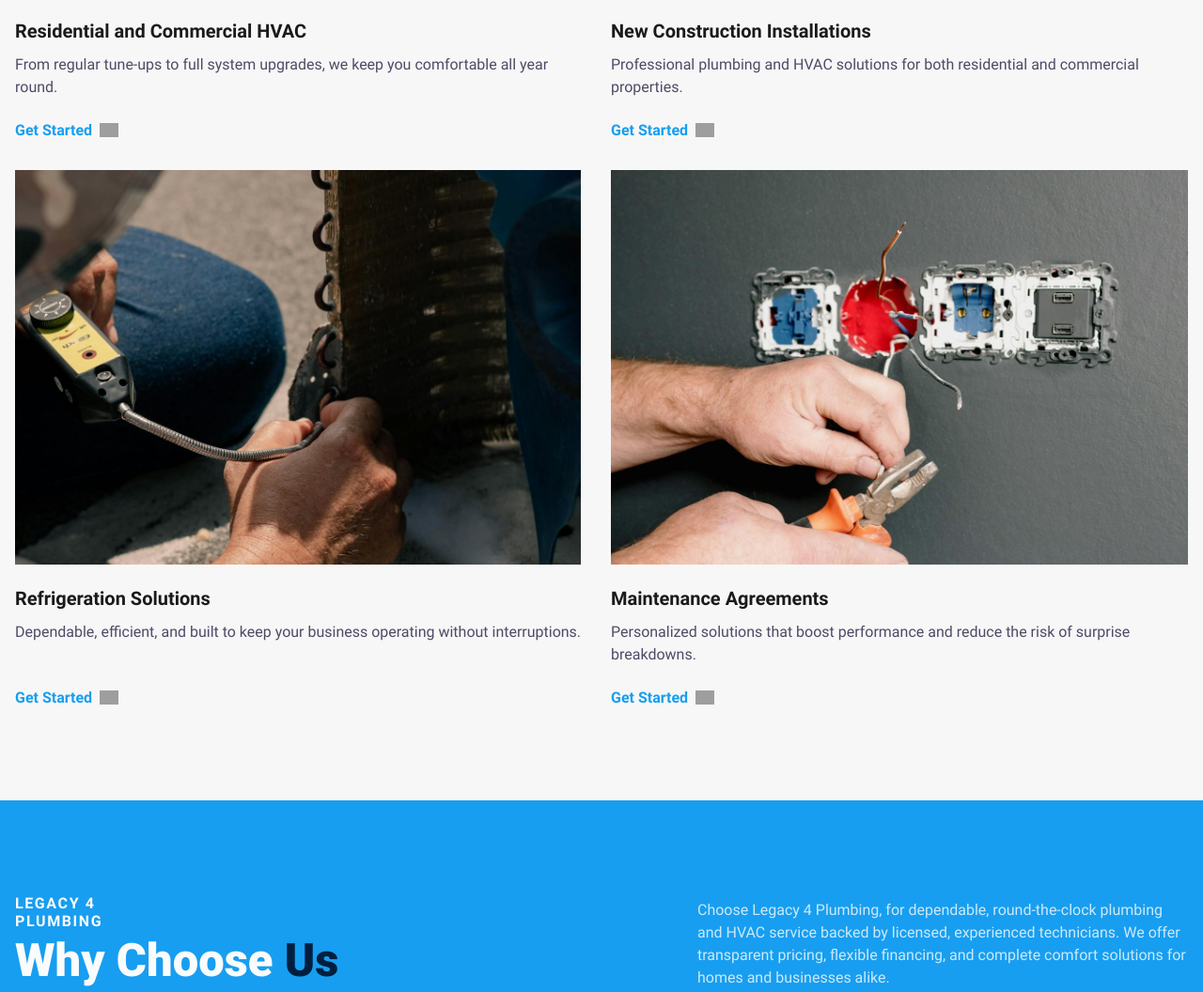
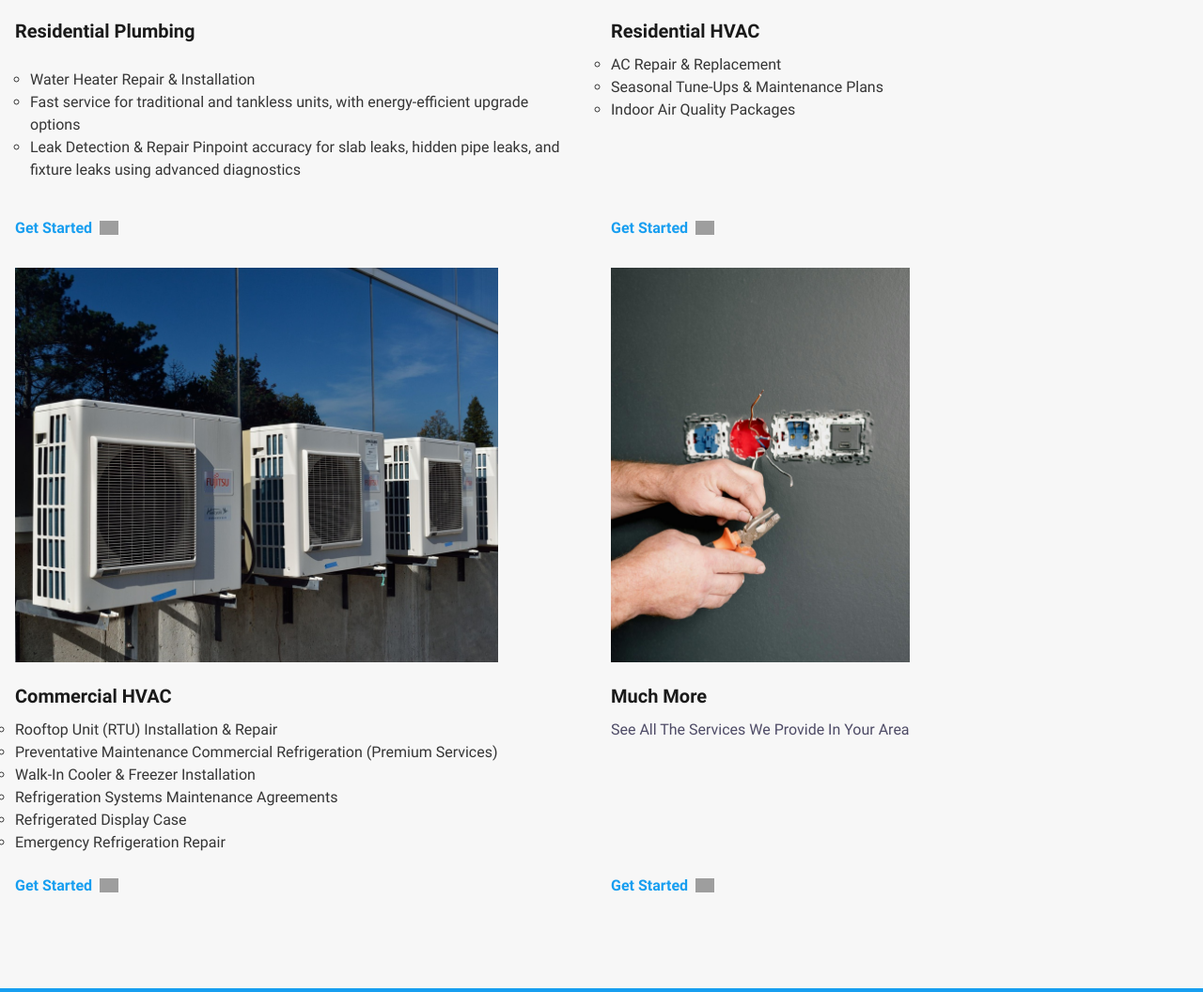
Before and after one commit to betterwebsite/legacy4plumbing, an Eleventy site: page src/index.html in a window 1280 px wide. Shown: the part 2811-3867 px from the top of the page at 94% size. Built offline with nearby package versions, Linux system fonts and the light colour scheme; Eleventy itself is replaced by a stand-in of ours; files that its build step writes are made by us from their sources; grey boxes are pictures that could not be loaded; a script that the page names is missing; what @codestitchofficial/eleventy-plugin-sharp-images would draw is missing.

Commit message:
services update
Jordan Babb

```diff
--- a/src/index.html
+++ b/src/index.html
@@ -289,33 +289,18 @@ eleventyNavigation:
                 <a href="/contact" class="cs-link">
                     <picture class="cs-picture">
                         <!--Mobile Image-->
-                        <source media="(max-width: 600px)" srcset="/assets/images/air-conditioner.jpg">
-                        <!--Tablet and above Image-->
-                        <source media="(min-width: 601px)" srcset="/assets/images/air-conditioner.jpg">
-                        <img loading="lazy" decoding="async" src="/assets/images/air-conditioner.jpg" alt="room" width="413" height="420">
-                    </picture>
-                    <h3 class="cs-h3">Residential and Commercial HVAC</h3>
-                    <p class="cs-item-text">
-                        From regular tune-ups to full system upgrades, we keep you comfortable all year round.
-                    </p>
-                    <span class="cs-fake-link">
-                        Get Started
-                        <img class="cs-icon" src="https://csimg.nyc3.cdn.digitaloceanspaces.com/Images/Icons/gold-chevron-right.svg" alt="" width="20" height="20" loading="lazy" decoding="async" aria-hidden="true">
-                    </span>
-                </a>
-            </li>
-            <li class="cs-item">
-                <a href="/contact" class="cs-link">
-                    <picture class="cs-picture">
-                        <!--Mobile Image-->
                         <source media="(max-width: 600px)" srcset="/assets/images/new-construction.jpg">
                         <!--Tablet and above Image-->
                         <source media="(min-width: 601px)" srcset="/assets/images/new-construction.jpg">
                         <img loading="lazy" decoding="async" src="/assets/images/new-construction.jpg" alt="room" width="413" height="420">
                     </picture>
-                    <h3 class="cs-h3">New Construction Installations</h3>
+                    <h3 class="cs-h3">Residential Plumbing</h3>
+                    <ul style="padding: 1rem;">
+                        <li>Water Heater Repair & Installation</li>
+                        <li>Fast service for traditional and tankless units, with energy-efficient upgrade options</li>
+                        <li>Leak Detection & Repair Pinpoint accuracy for slab leaks, hidden pipe leaks, and fixture leaks using advanced diagnostics</li>
+                    </ul>
                     <p class="cs-item-text">
-                        Professional plumbing and HVAC solutions for both residential and commercial properties.
                     </p>
                     <span class="cs-fake-link">
                         Get Started
@@ -332,9 +317,41 @@ eleventyNavigation:
                         <source media="(min-width: 601px)" srcset="/assets/images/fridge.jpg">
                         <img loading="lazy" decoding="async" src="/assets/images/fridge.jpg" alt="room" width="413" height="420">
                     </picture>
-                    <h3 class="cs-h3">Refrigeration Solutions</h3>
+                    <h3 class="cs-h3">Residential HVAC</h3>
+                    <ul>
+                        <li>AC Repair & Replacement</li>
+                        <li>Seasonal Tune-Ups & Maintenance Plans</li>
+                        <li>Indoor Air Quality Packages</li>
+                    </ul>
                     <p class="cs-item-text">
-                        Dependable, efficient, and built to keep your business operating without interruptions.
+
+                    </p>
+                    <span class="cs-fake-link">
+                        Get Started
+                        <img class="cs-icon" src="https://csimg.nyc3.cdn.digitaloceanspaces.com/Images/Icons/gold-chevron-right.svg" alt="" width="20" height="20" loading="lazy" decoding="async" aria-hidden="true">
+                    </span>
+                </a>
+            </li>
+            <li class="cs-item">
+                <a href="/contact" class="cs-link">
+                    <picture class="cs-picture">
+                        <!--Mobile Image-->
+                        <source media="(max-width: 600px)" srcset="/assets/images/air-conditioner.jpg">
+                        <!--Tablet and above Image-->
+                        <source media="(min-width: 601px)" srcset="/assets/images/air-conditioner.jpg">
+                        <img loading="lazy" decoding="async" src="/assets/images/air-conditioner.jpg" alt="room" width="413" height="420">
+                    </picture>
+                    <h3 class="cs-h3">Commercial HVAC</h3>
+                    <ul>
+                        <li>Rooftop Unit (RTU) Installation & Repair</li>
+                        <li>Preventative Maintenance Commercial Refrigeration (Premium Services)</li>
+                        <li>Walk-In Cooler & Freezer Installation</li>
+                        <li>Refrigeration Systems Maintenance Agreements</li>
+                        <li>Refrigerated Display Case</li>
+                        <li>Emergency Refrigeration Repair</li>
+                    </ul>
+                    <p class="cs-item-text">
+
                     </p>
                     <span class="cs-fake-link">
                         Get Started
@@ -351,9 +368,9 @@ eleventyNavigation:
                         <source media="(min-width: 601px)" srcset="/assets/images/maintenance.jpg">
                         <img loading="lazy" decoding="async" src="/assets/images/maintenance.jpg" alt="room" width="413" height="420">
                     </picture>
-                    <h3 class="cs-h3">Maintenance Agreements</h3>
+                    <h3 class="cs-h3">Much More</h3>
                     <p class="cs-item-text">
-                        Personalized solutions that boost performance and reduce the risk of surprise breakdowns.
+                        See All The Services We Provide In Your Area
                     </p>
                     <span class="cs-fake-link">
                         Get Started
```
